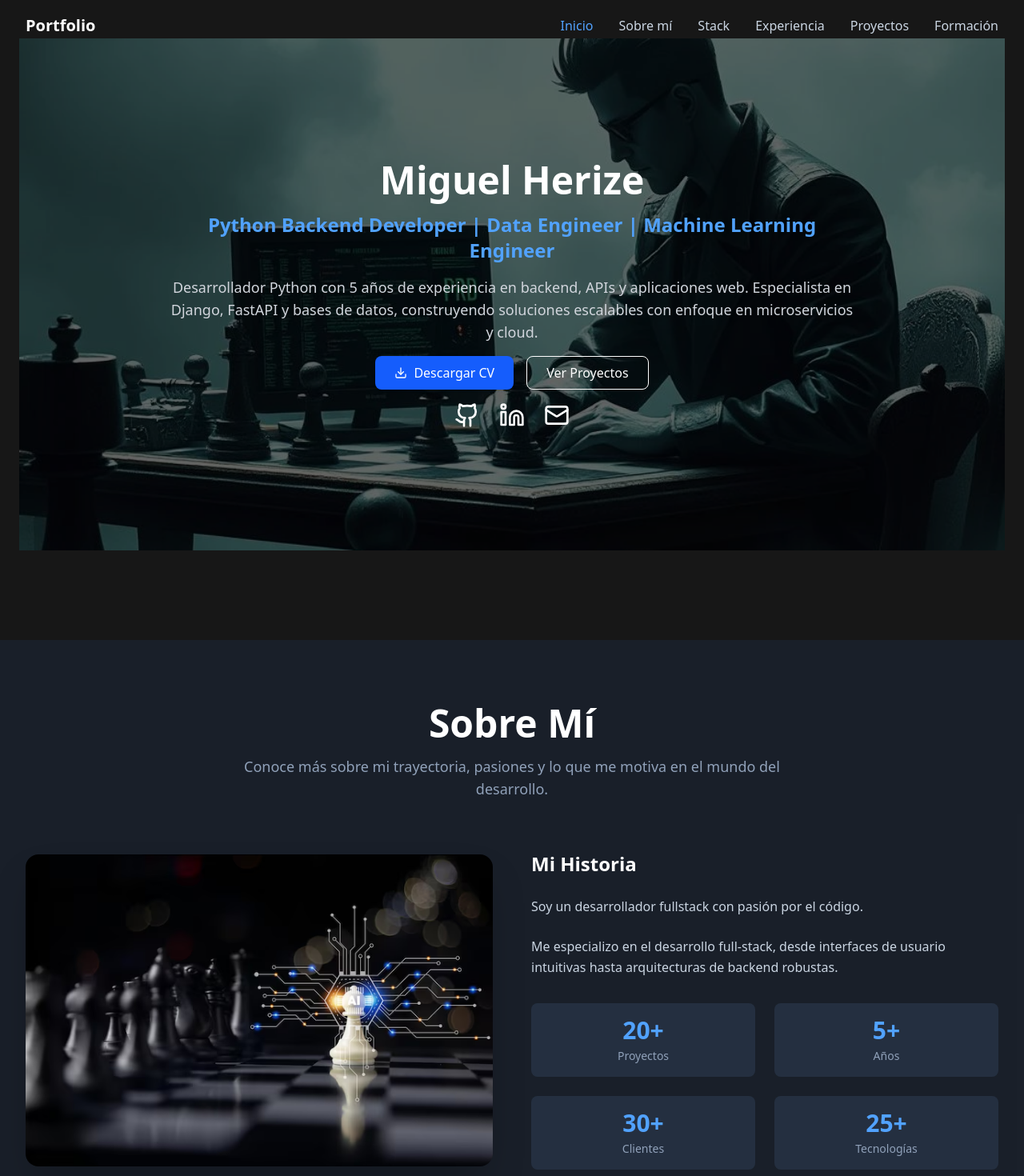
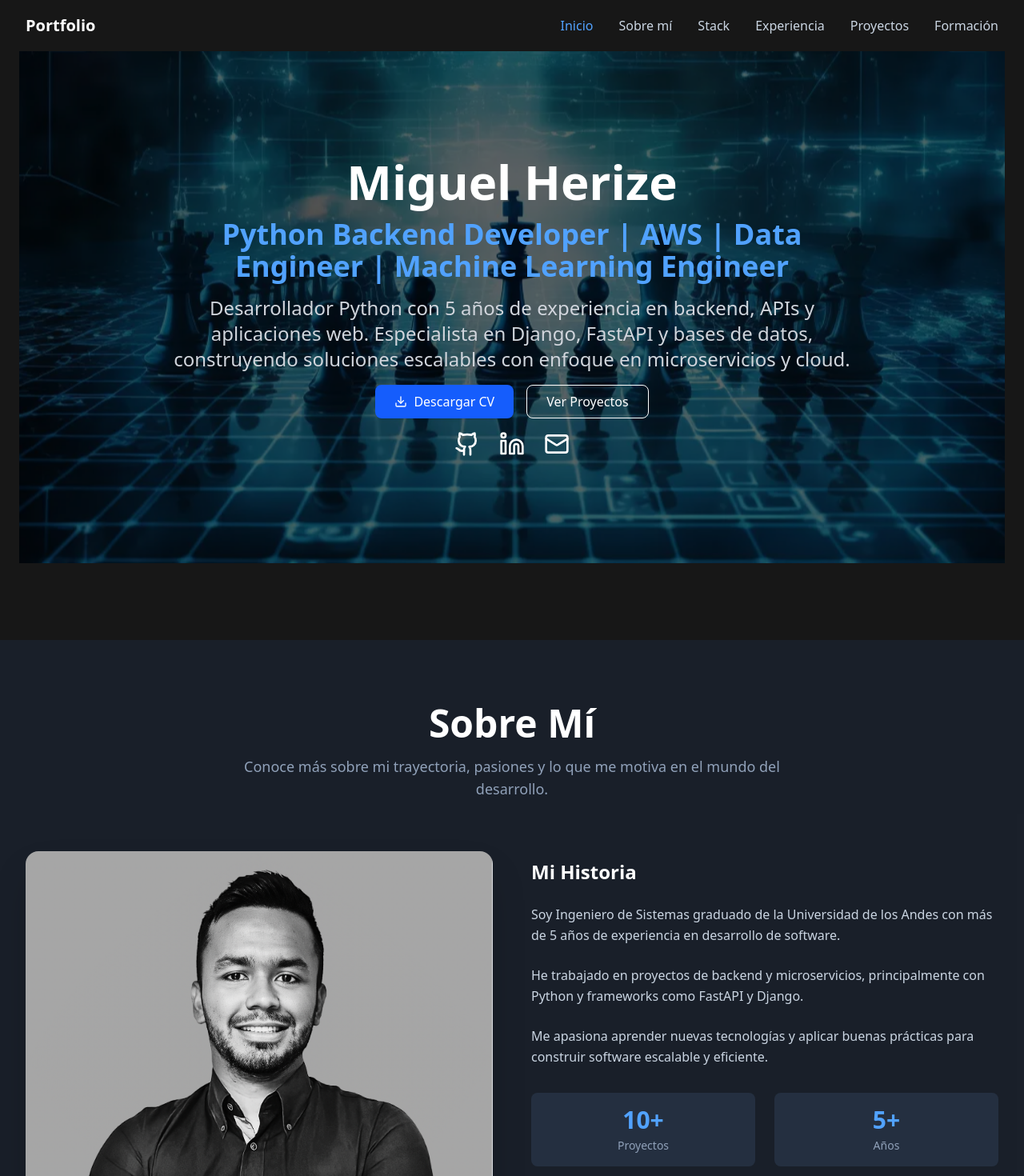
Before and after one commit to migherize/portafolio, a React (Vite) app: page / in a window 1280 px wide. Shown: the top 1470 px of the page at 80% size. Built offline with nearby package versions, Linux system fonts and the light colour scheme.

Commit message:
add change style in heroe and aboutme page

```diff
--- a/public/data/aboutme.json
+++ b/public/data/aboutme.json
@@ -1,11 +1,11 @@
 {
   "name": "Miguel Herize",
-  "title": "Python Backend Developer | Data Engineer | Machine Learning Engineer",
+  "title": "Python Backend Developer | AWS | Data Engineer | Machine Learning Engineer",
   "bio": "Desarrollador Python con 5 años de experiencia en backend, APIs y aplicaciones web. Especialista en Django, FastAPI y bases de datos, construyendo soluciones escalables con enfoque en microservicios y cloud.",
   "profileImage": "/images/profile.jpeg",
   "githubUrl": "https://github.com/migherize",
   "linkedinUrl": "https://www.linkedin.com/in/miguel-herize-267764179/",
   "email": "migherize@gmail.com",
-  "backgroundImage": "/images/background.webp",
+  "backgroundImage": "/images/1743778424500.png",
   "resumeUrl": "/pdf/cv-miguel-herize.pdf"
 }
--- a/public/data/portfolio.json
+++ b/public/data/portfolio.json
@@ -1,10 +1,14 @@
 {
-    "aboutMe": "Soy un desarrollador fullstack con pasión por el código.",
-    "stats": {
-      "projects": "20+",
-      "experience": "5+",
-      "clients": "30+",
-      "technologies": "25+"
-    },
-    "aboutImage": "/images/about.avif"
-  }
+  "aboutMe": [
+    "Soy Ingeniero de Sistemas graduado de la Universidad de los Andes con más de 5 años de experiencia en desarrollo de software.",
+    "He trabajado en proyectos de backend y microservicios, principalmente con Python y frameworks como FastAPI y Django.",
+    "Me apasiona aprender nuevas tecnologías y aplicar buenas prácticas para construir software escalable y eficiente."
+  ],
+  "stats": [
+    { "label": "Proyectos", "value": "10+" },
+    { "label": "Años", "value": "5+" },
+    { "label": "Clientes", "value": "5+" },
+    { "label": "Tecnologías", "value": "20+" }
+  ],
+  "aboutImage": "/images/about.png"
+}
--- a/src/components/AboutMeCard/AboutMeCard.jsx
+++ b/src/components/AboutMeCard/AboutMeCard.jsx
@@ -1,6 +1,15 @@
-// src/components/AboutMeCard/AboutMeCard.jsx
+export default function AboutMeCard({ aboutMe = [], stats, image }) {
+  const statsArray = Array.isArray(stats)
+    ? stats
+    : stats
+    ? [
+        { label: "Proyectos", value: stats.projects || "15+" },
+        { label: "Años", value: stats.experience || "3+" },
+        { label: "Clientes", value: stats.clients || "50+" },
+        { label: "Tecnologías", value: stats.technologies || "20+" },
+      ]
+    : [];
 
-export default function AboutMeCard({ aboutMe, stats, image }) {
   return (
     <div className="grid md:grid-cols-2 gap-12 items-center">
       <div className="animate-slide-up">
@@ -14,18 +23,15 @@ export default function AboutMeCard({ aboutMe, stats, image }) {
       <div className="animate-slide-up">
         <h3 className="text-2xl font-bold mb-6">Mi Historia</h3>
         <div className="space-y-6 text-slate-300 leading-relaxed">
-          <p>{aboutMe}</p>
-          <p>
-            Me especializo en el desarrollo full-stack, desde interfaces de usuario
-            intuitivas hasta arquitecturas de backend robustas.
-          </p>
+          {aboutMe.map((paragraph, i) => (
+            <p key={i}>{paragraph}</p>
+          ))}
         </div>
 
         <div className="grid grid-cols-2 gap-6 mt-8">
-          <StatCard label="Proyectos" value={stats?.projects || "15+"} />
-          <StatCard label="Años" value={stats?.experience || "3+"} />
-          <StatCard label="Clientes" value={stats?.clients || "50+"} />
-          <StatCard label="Tecnologías" value={stats?.technologies || "20+"} />
+          {statsArray.map(({ label, value }, i) => (
+            <StatCard key={i} label={label} value={value} />
+          ))}
         </div>
       </div>
     </div>
--- a/src/components/HeroSectionCard/HeroSectionCard.jsx
+++ b/src/components/HeroSectionCard/HeroSectionCard.jsx
@@ -40,13 +40,13 @@ export default function HeroSection({
 
       {/* Content */}
       <div className="relative z-10 max-w-4xl mx-auto text-center space-y-4 px-4">
-        <h1 className="text-4xl md:text-5xl font-bold">{name}</h1>
+        <h1 className="text-5xl md:text-6xl font-bold">{name}</h1>
         {title && (
-          <h2 className="text-xl md:text-2xl font-semibold text-blue-400">
+          <h2 className="text-4xl md:text-4xl font-semibold text-blue-400">
             {title}
           </h2>
         )}
-        <p className="text-lg text-gray-300">{bio}</p>
+        <p className="text-2xl text-gray-300">{bio}</p>
 
         {/* Botones */}
         <div className="flex gap-4 justify-center flex-wrap">
--- a/src/pages/HeroSection.jsx
+++ b/src/pages/HeroSection.jsx
@@ -31,7 +31,7 @@ function HeroSection() {
   }
 
   return (
-    <section className="min-h-screen bg-white dark:bg-neutral-900 py-12 px-6">
+    <section className="min-h-screen bg-white dark:bg-neutral-900 py-12 px-6 pt-16">
       <HeroSectionCard
         name={aboutData.name}
         title={aboutData.title}
```
Also changed, not shown: public/images/1743778424500.png (added), public/images/about.png (added).
